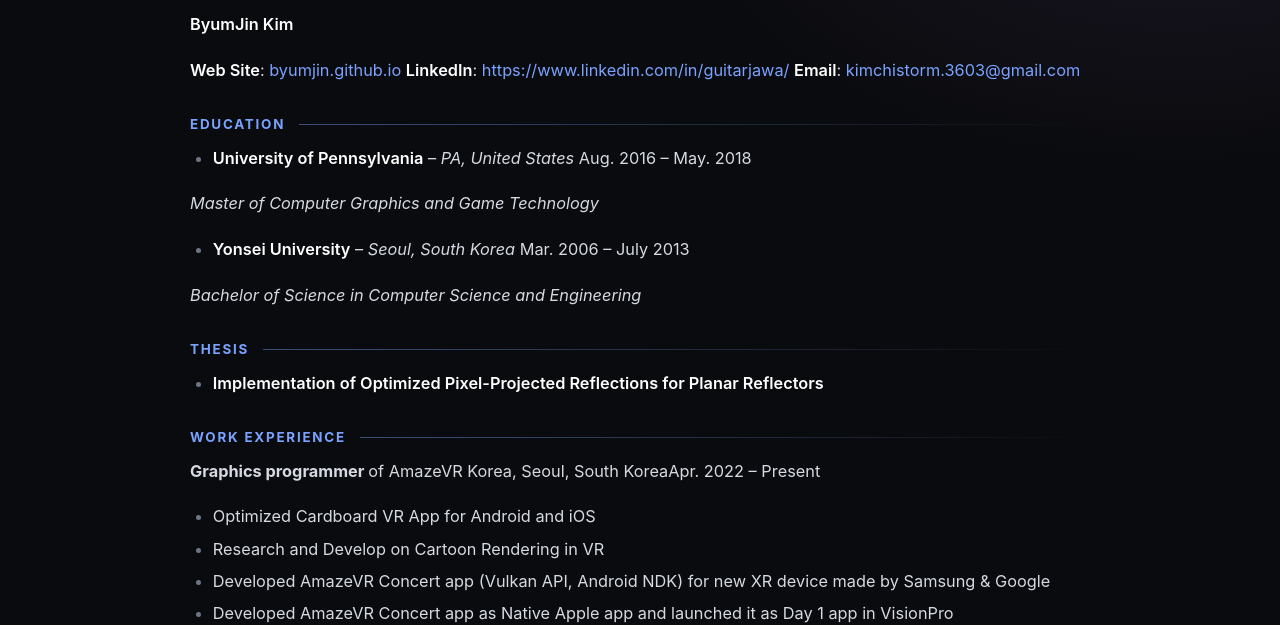
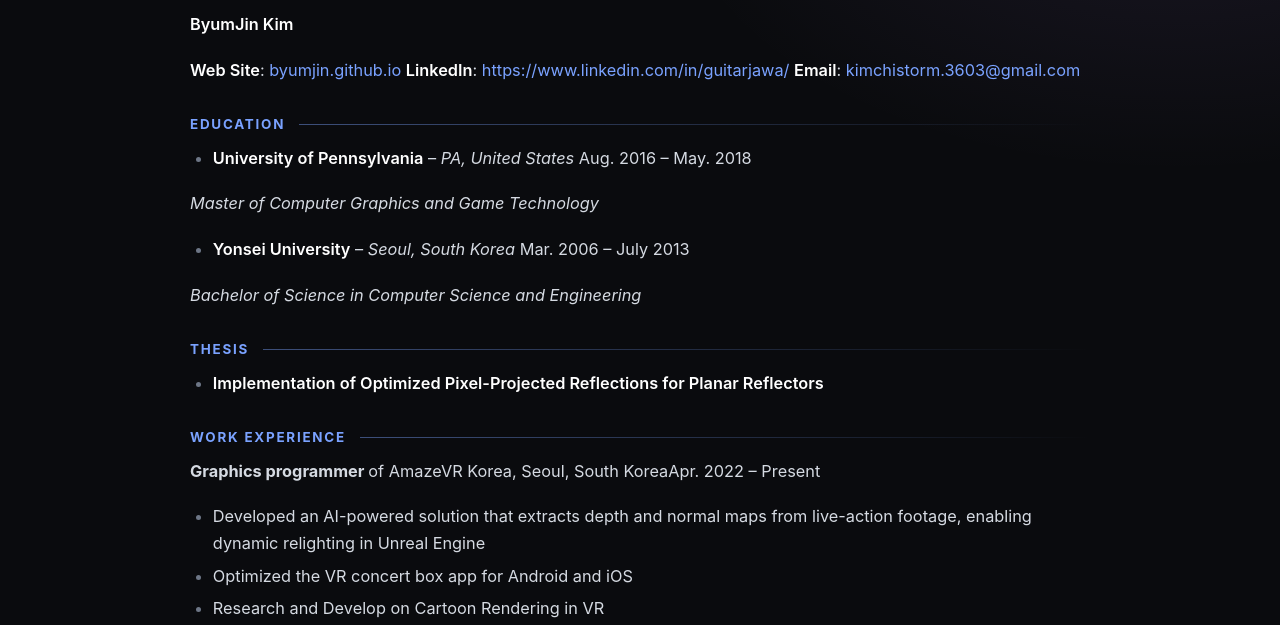
Before and after one commit to byumjin/byumjin.github.io, a plain HTML site: page resume/index.html in a window 1280 px wide. Shown: the part 186-811 px from the top of the page. Drawn offline with Linux system fonts and the light colour scheme.

Commit message:
Update opening AmazeVR experience on resume

```diff
--- a/resume/index.html
+++ b/resume/index.html
@@ -42,7 +42,8 @@
 <h3 class="resume-sec">Work EXPERIENCE</h3>
 <p><b>Graphics programmer </b><span style="font-weight: 400;">of AmazeVR Korea, Seoul, South Korea</span>Apr. 2022 – Present</p>
 <ul>
-<li>Optimized Cardboard VR App for Android and iOS</li>
+<li>Developed an AI-powered solution that extracts depth and normal maps from live-action footage, enabling dynamic relighting in Unreal Engine</li>
+<li>Optimized the VR concert box app for Android and iOS</li>
 <li>Research and Develop on Cartoon Rendering in VR</li>
 <li>Developed AmazeVR Concert app (Vulkan API, Android NDK) for new XR device made by Samsung &amp; Google</li>
 <li>Developed AmazeVR Concert app as Native Apple app and launched it as Day 1 app in VisionPro</li>
```
